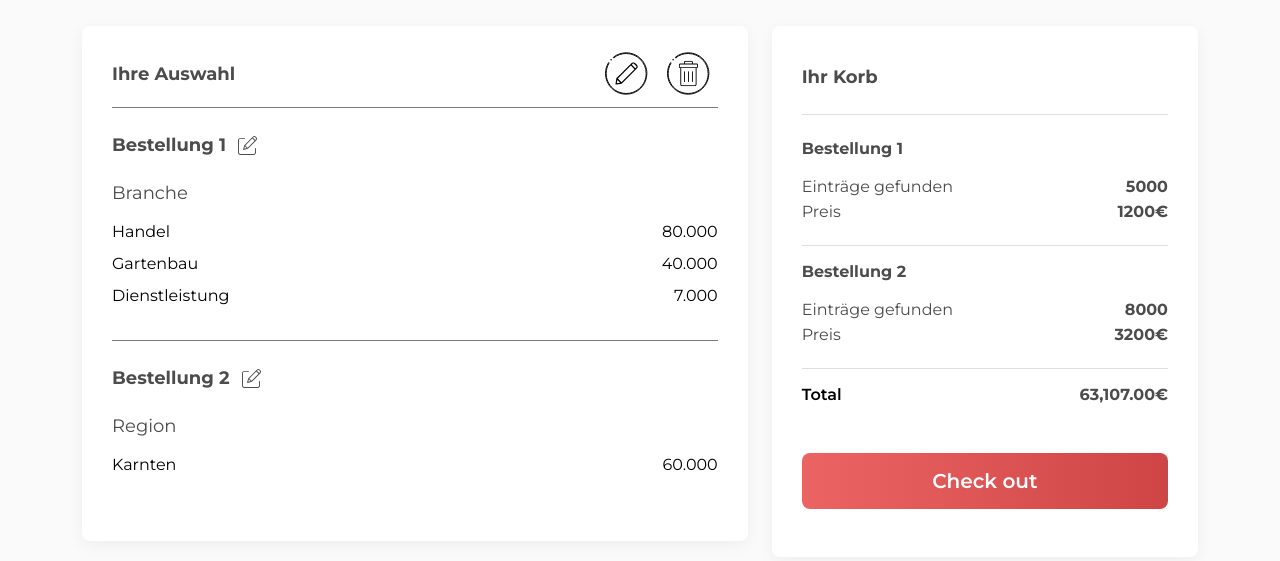
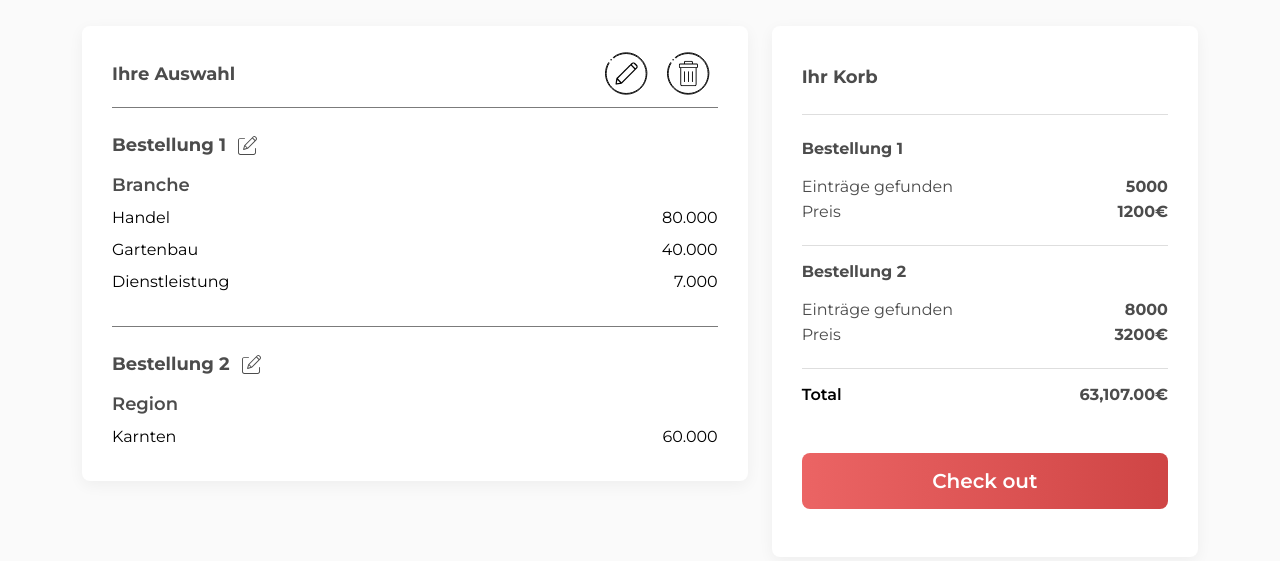
Before and after one commit to fady-elshahat/marketingadressen-oesterreich, a plain HTML site: page pages/shopping.html in a window 1280 px wide. Shown: the part 239-800 px from the top of the page. Drawn offline with Linux system fonts and the light colour scheme.

Commit message:
Modified Accessibility in shopping.html

```diff
--- a/css/style.css
+++ b/css/style.css
@@ -790,7 +790,7 @@ footer .copyright-footer .copyright-links .link a {
      color: #000000;
 }
 
-#shopping-card .erhalt-shopping > div:not(:last-child) {
+#shopping-card .erhalt-shopping>div:not(:last-child) {
      border-bottom: 1px solid #7B7B7B;
      padding-bottom: 10px;
 }
@@ -827,9 +827,10 @@ footer .copyright-footer .copyright-links .link a {
      align-items: center;
 }
 
-#shopping-card .erhalt-shopping .demands-list p {
-     font-weight: 500;
+#shopping-card .erhalt-shopping .request > p {
+     font-weight: 600;
      font-size: 18px;
+     margin: 0 0 10px 0;
      line-height: 22px;
      color: #4C4C4C;
 }
--- a/pages/shopping.html
+++ b/pages/shopping.html
@@ -119,8 +119,8 @@
                                                        </a>
                                                   </button>
                                              </div>
-                                             <ul class="demands-list pt-4">
-                                                  <p>Branche</p>
+                                             <p class="pt-3">Branche</p>
+                                             <ul class="demands-list">
                                                   <li class="item-demands mb-2">
                                                        <div class="item-demands-details">
                                                             <span class="name-demand">Handel</span>
@@ -150,8 +150,8 @@
                                                        </a>
                                                   </button>
                                              </div>
-                                             <ul class="demands-list py-4">
-                                                  <p>Region</p>
+                                             <p class="pt-3">Region</p>
+                                             <ul class="demands-list">
                                                   <li class="item-demands  mb-2">
                                                        <div class="item-demands-details">
                                                             <span class="name-demand">Karnten</span>
```
